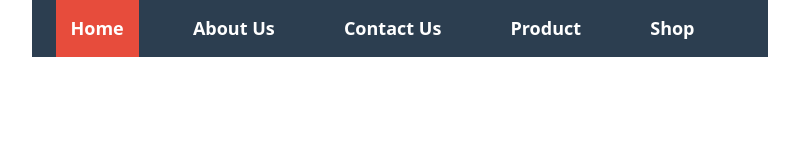
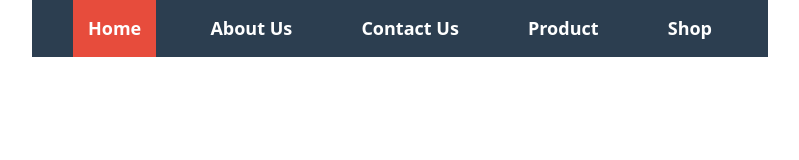
Before and after one commit to sultannadim/activemenu, a plain HTML site: page index.html in a window 1280 px wide. Shown: the whole page, without its empty margins (240-1039 px from the left). Drawn offline with Linux system fonts and the light colour scheme.

Commit message:
Update style.css

```diff
--- a/css/style.css
+++ b/css/style.css
@@ -8,7 +8,7 @@
 .menu ul li{
 	margin-right: 35px !important;
 }
-..menu ul li:last-child{
+.menu ul li:last-child{
 	margin: 0px !important;
 }
 .menu ul li a{
```
